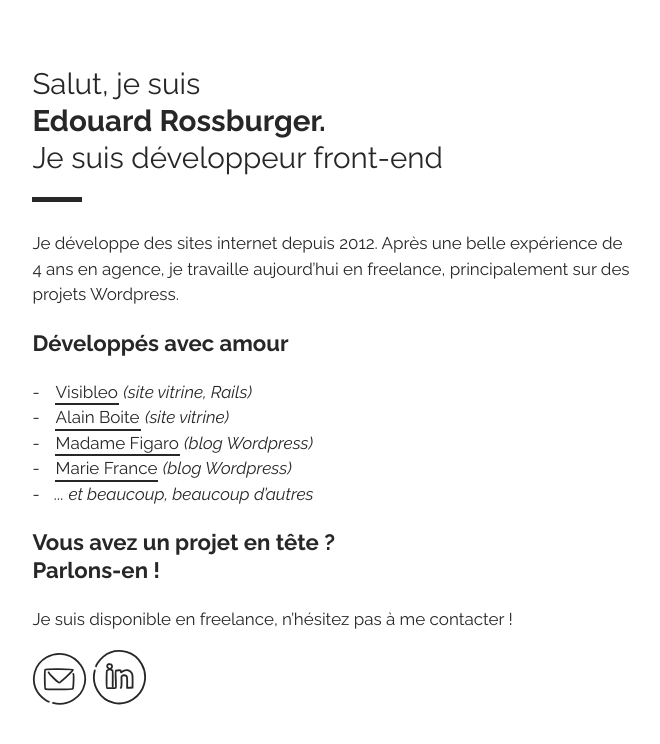
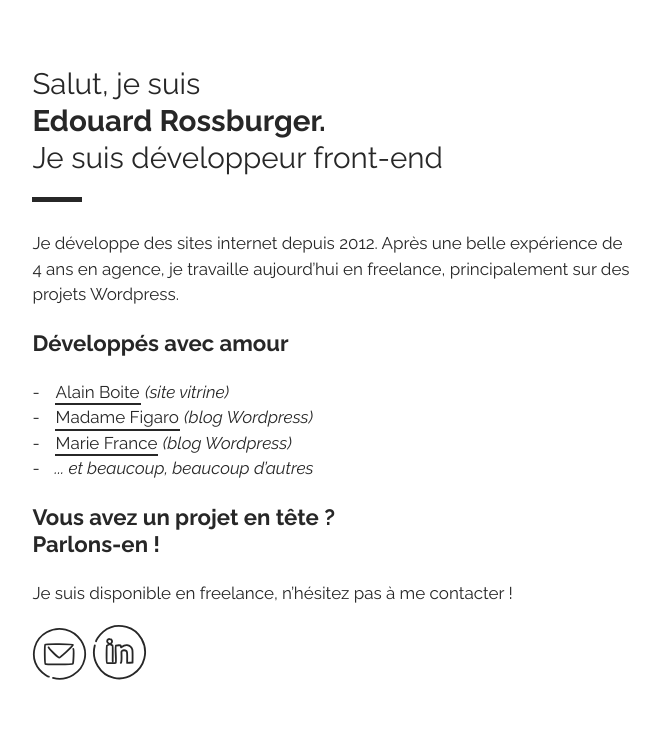
Before and after one commit to erossburger/erossburger.github.io, a Jekyll site: the page built from index.md, in a window 1280 px wide. Shown: the top 744 px of the page, without its empty margins (6-666 px from the left). Built offline with Jekyll 4.4.1, drawn with Linux system fonts in a browser that asks for light colours; nearby versions of some CDN libraries.

Commit message:
Update index.md

```diff
--- a/index.md
+++ b/index.md
@@ -20,7 +20,6 @@ title: Edouard Rossburger | Développeur Front-End | Paris | France
 
         <h2 class="box">Développés avec amour</h2>
         <ul class="box list_ref">
-          <li><a class="link" target="_blank" href="https://visibleo.fr/">Visibleo</a> <em>(site vitrine, Rails)</em></li>
           <li><a class="link" target="_blank" href="http://www.alainboite.com/">Alain Boite</a> <em>(site vitrine)</em></li>
           <li><a class="link" target="_blank" href="https://adresses-incontournables.madame.lefigaro.fr/">Madame Figaro</a> <em>(blog Wordpress)</em></li>
           <li><a class="link" target="_blank" href="http://selection-redaction.mariefrance.fr/">Marie France</a> <em>(blog Wordpress)</em></li>
```
